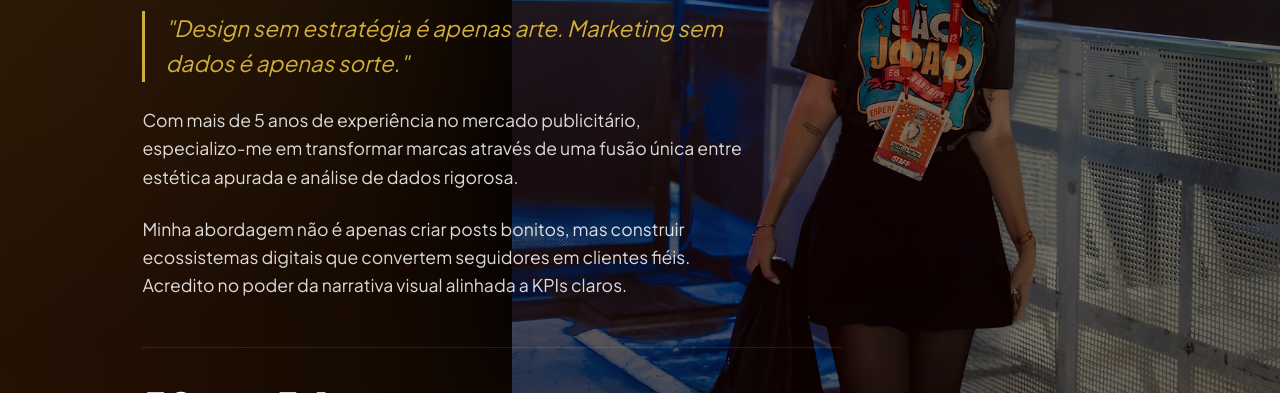
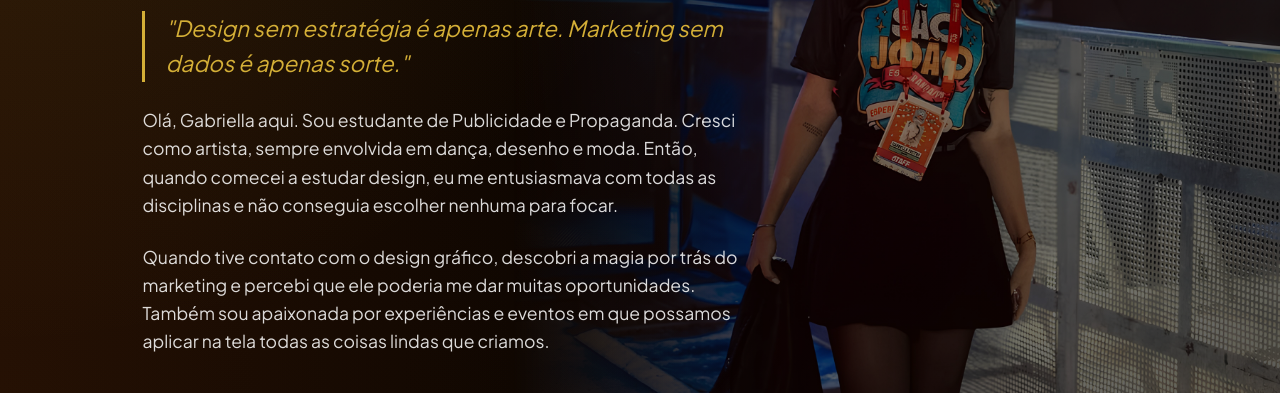
Before and after one commit to abraao-borges/bellafreiy, a plain HTML site: page about.html in a window 1280 px wide. Shown: the part 407-800 px from the top of the page. Drawn offline with Linux system fonts and the light colour scheme.

Commit message:
Description. Background gradient.

```diff
--- a/about.html
+++ b/about.html
@@ -35,19 +35,19 @@
                     "Design sem estratégia é apenas arte. Marketing sem dados é apenas sorte."
                 </p>
                 <p>
-                    Com mais de 5 anos de experiência no mercado publicitário, especializo-me em transformar marcas através de uma fusão única entre estética apurada e análise de dados rigorosa.
+                    Olá, Gabriella aqui. Sou estudante de Publicidade e Propaganda. Cresci como artista, sempre envolvida em dança, desenho e moda. Então, quando comecei a estudar design, eu me entusiasmava com todas as disciplinas e não conseguia escolher nenhuma para focar.
                 </p>
                 <p>
-                    Minha abordagem não é apenas criar posts bonitos, mas construir ecossistemas digitais que convertem seguidores em clientes fiéis. Acredito no poder da narrativa visual alinhada a KPIs claros.
+                    Quando tive contato com o design gráfico, descobri a magia por trás do marketing e percebi que ele poderia me dar muitas oportunidades. Também sou apaixonada por experiências e eventos em que possamos aplicar na tela todas as coisas lindas que criamos.
                 </p>
 
                 <div class="stats-row">
                     <div class="stat">
-                        <span class="number">50+</span>
+                        <span class="number">25+</span>
                         <span class="label">Projetos</span>
                     </div>
                     <div class="stat">
-                        <span class="number">5 Anos</span>
+                        <span class="number">1 Ano</span>
                         <span class="label">Experiência</span>
                     </div>
                 </div>
--- a/style.css
+++ b/style.css
@@ -36,18 +36,27 @@ body::before {
         linear-gradient(to right, #1a0b02 0%, #050200 60%, #000000 100%);
 }
 
-/* --- Camada 1: Imagem de Fundo --- */
 .fullscreen-bg {
     position: fixed;
     top: 0;
-    left: 25%;
-    width: 75%;
+    /* PUSH TO RIGHT: Anchor it to the right side */
+    right: 0;
+    /* DECREASE WIDTH: Occupy only 65% of the screen (adjust this % to resize) */
+    width: 65%;
     height: 100%;
-    z-index: -3; /* Sits on top of the dark gradient */
-    background: url('images/background_image.jpg') no-repeat left center;
+    z-index: -3;
+
+    background: url('images/background_image.jpg') no-repeat center center;
     background-size: cover;
-    box-shadow: -40px 0 80px rgba(0,0,0,0.9);
-    transition: all 0.5s ease; /* Smooth transition for resizing */
+
+    /* GRADIENT COMPENSATION:
+       Since the container starts partway across the screen,
+       we fade its left edge (0% to 40%) to transparent
+       so it blends with the body background color. */
+    -webkit-mask-image: linear-gradient(to right, transparent 0%, black 40%);
+    mask-image: linear-gradient(to right, transparent 0%, black 40%);
+
+    transition: all 0.5s ease;
 }
 
 .overlay {
```
